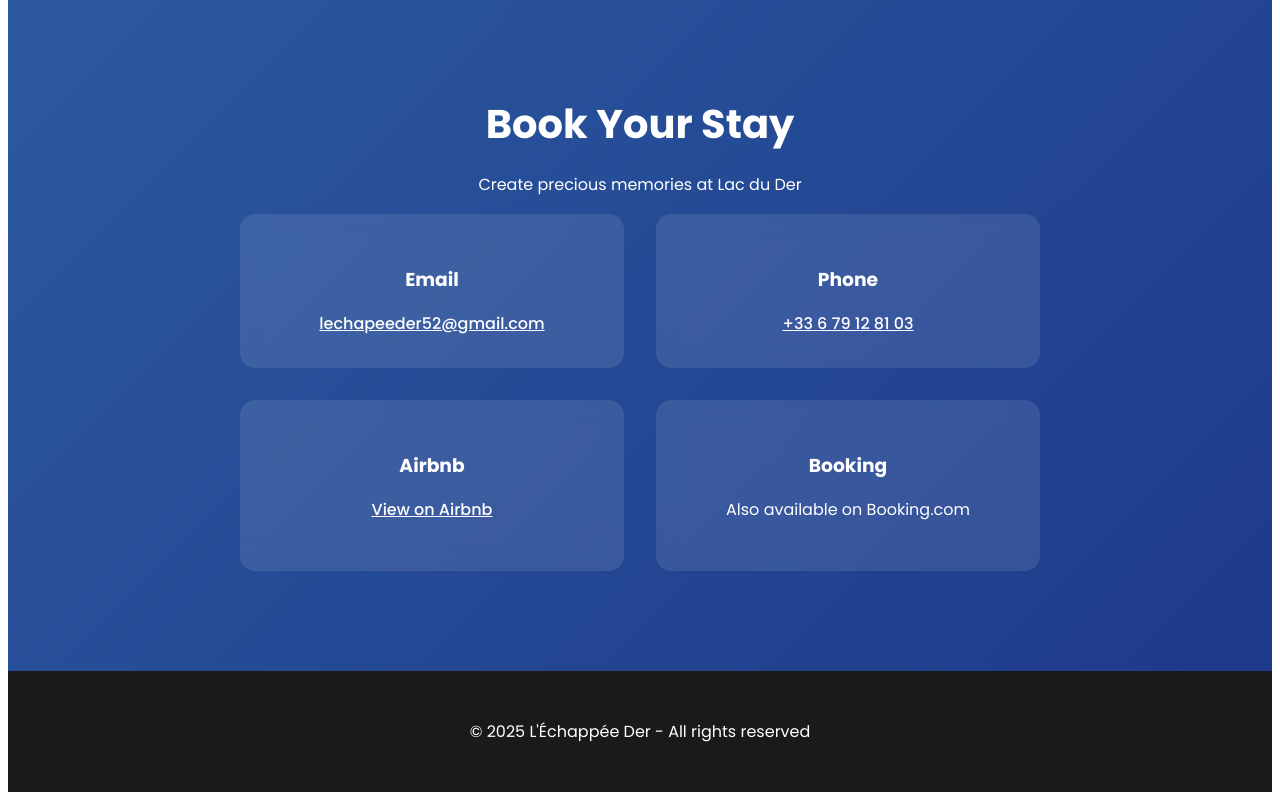
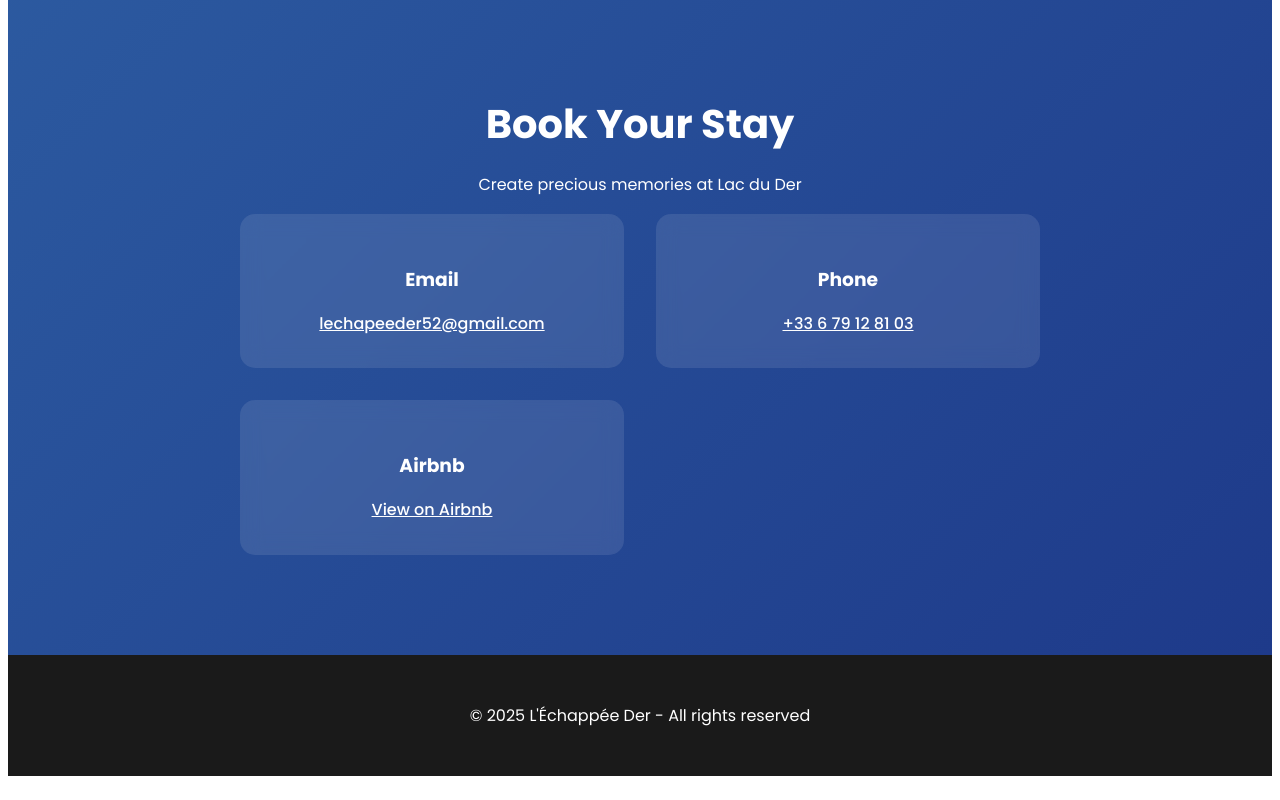
Before and after one commit to adrien914/echapee_du_der, a plain HTML site: page index-en.html in a window 1280 px wide. Shown: the part 4373-5173 px from the top of the page. Drawn offline with Linux system fonts and the light colour scheme.

Commit message:
Update index-en.html

```diff
--- a/index-en.html
+++ b/index-en.html
@@ -254,10 +254,6 @@
                         <h3>Airbnb</h3>
                         <a href="https://airbnb.com/h/lechapee5277" target="_blank">View on Airbnb</a>
                     </div>
-                    <div class="contact-item">
-                        <h3>Booking</h3>
-                        <p>Also available on Booking.com</p>
-                    </div>
                 </div>
             </div>
         </section>
```
